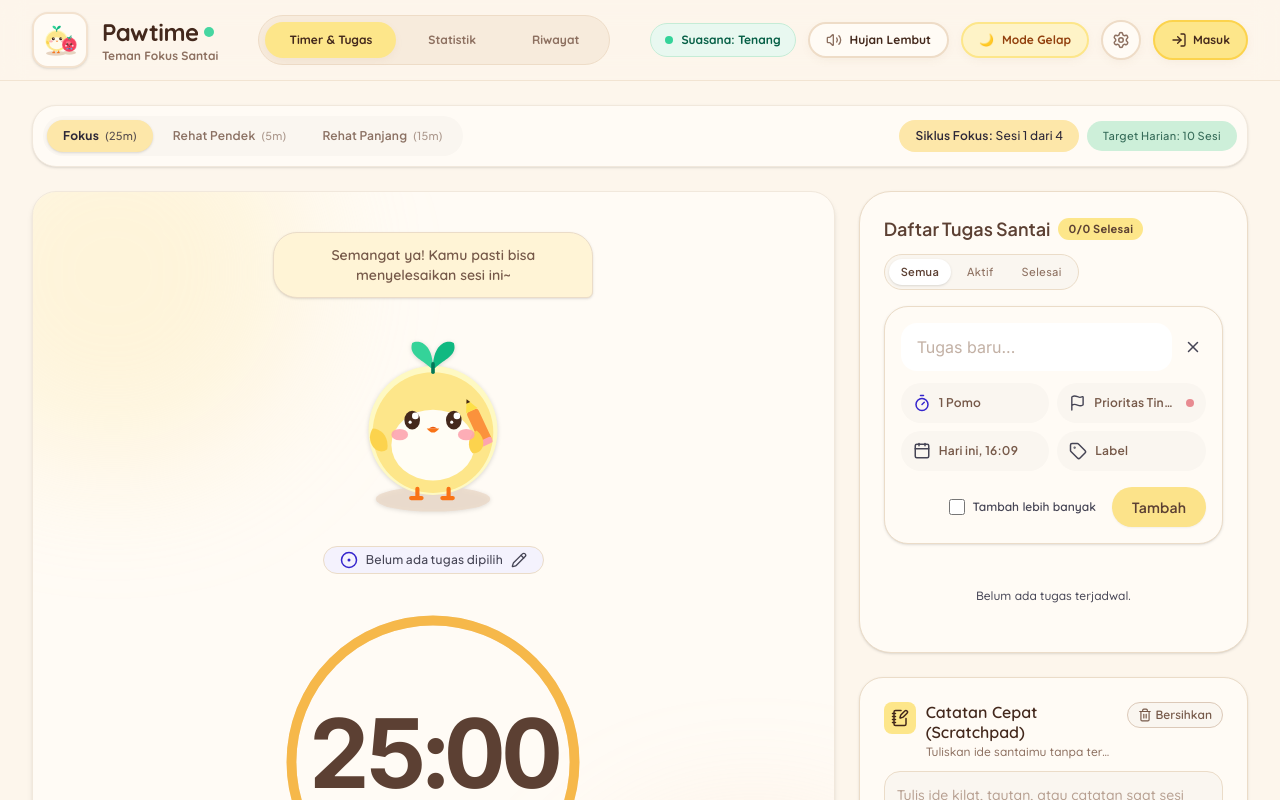
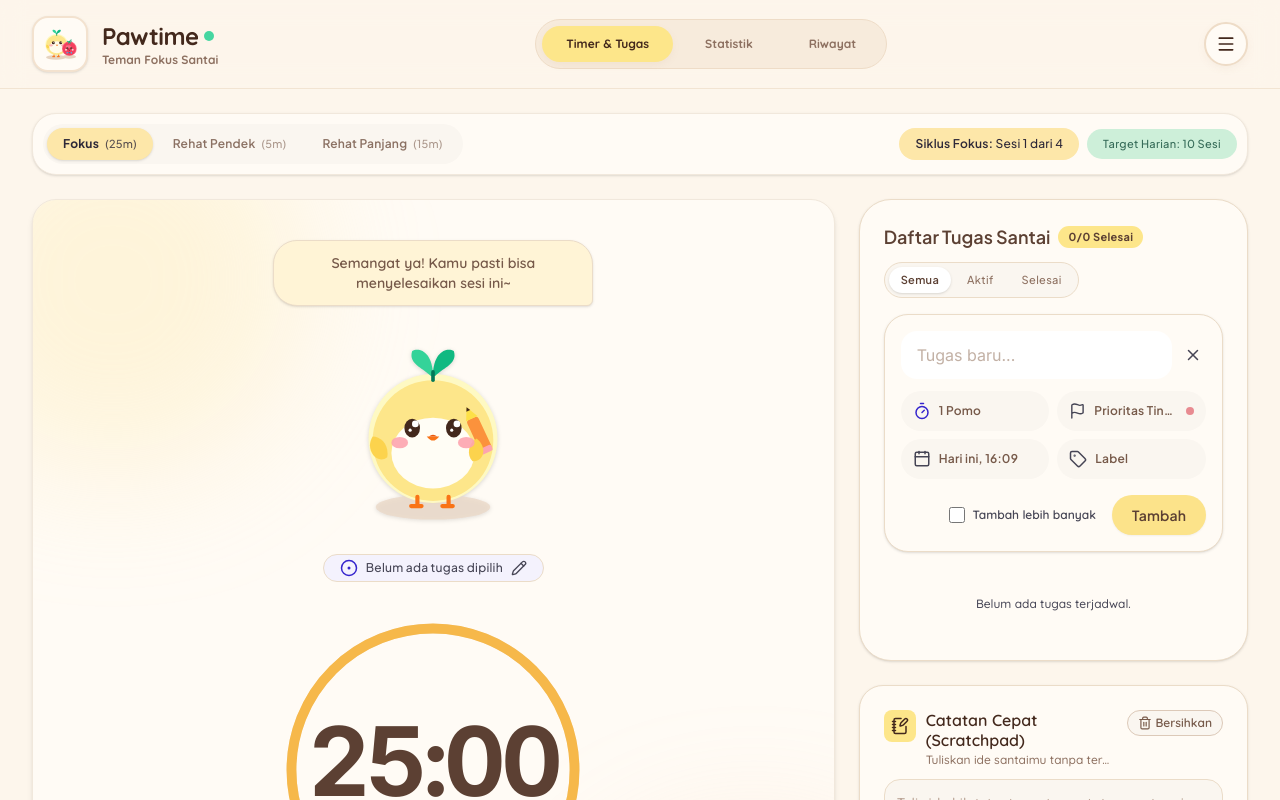
Before and after one commit to lviiiaa/Pawtime, a React (Vite) app: page / in a window 1280 px wide. Shown: the top 800 px of the page. Built offline with nearby package versions, Linux system fonts and the light colour scheme.

Commit message:
pembenaran kesekian

```diff
--- a/src/components/Header.jsx
+++ b/src/components/Header.jsx
@@ -108,7 +108,7 @@ export default function Header({
 
   return (
     <header className="sticky top-0 z-40 bg-[#FDF6EC]/90 dark:bg-[#181520]/90 backdrop-blur-md border-b border-[#F2E4D2] dark:border-[#2C243B] transition-colors">
-      <div className="max-w-[1280px] mx-auto px-3 sm:px-4 md:px-8 h-16 md:h-20 flex items-center justify-between gap-2 sm:gap-4">
+      <div className="w-full max-w-[1280px] mx-auto px-4 py-3 md:px-8 md:py-4 flex justify-between items-center gap-4">
         {/* Brand & karakter */}
         <button
           type="button"
@@ -147,7 +147,7 @@ export default function Header({
         </nav>
 
         {/* Kanan: suasana, ambien, tema, pengaturan, profil */}
-        <div className="hidden md:flex items-center gap-2.5 sm:gap-3">
+        <div className="hidden items-center gap-2.5 sm:gap-3">
           <div className="hidden xl:flex items-center gap-2 px-3.5 py-2 rounded-full bg-[#E8F8F0] dark:bg-[#1A382E] border border-[#C5ECD6] dark:border-[#225843] text-[#065F46] dark:text-[#7DE0B7] text-xs font-bold">
             <span className="w-2 h-2 rounded-full bg-[#34D399]" />
             <span>Suasana: {mood}</span>
@@ -205,21 +205,17 @@ export default function Header({
             </button>
           )}
         </div>
-        <div className="md:hidden flex items-center gap-1.5">
-          <button type="button" aria-label="Toggle Suara Ambien" aria-pressed={!ambientMuted} onClick={onToggleAmbient} className={`${pillBtn} w-10 h-10 flex items-center justify-center`}>
-            {ambientMuted ? <VolumeX className="w-4 h-4" /> : <Volume2 className="w-4 h-4" />}
-          </button>
-          <button type="button" aria-label="Pengaturan" onClick={() => setActiveTab('settings')} className={`${pillBtn} w-10 h-10 flex items-center justify-center`}>
-            <Settings className="w-4 h-4" />
-          </button>
-          <button type="button" aria-label="Buka menu navigasi" aria-expanded={mobileMenuOpen} onClick={() => setMobileMenuOpen((open) => !open)} className={`${pillBtn} w-10 h-10 flex items-center justify-center`}>
-            {mobileMenuOpen ? <X className="w-5 h-5" /> : <Menu className="w-5 h-5" />}
-          </button>
-        </div>
+        <button type="button" aria-label="Buka menu" aria-expanded={mobileMenuOpen} onClick={() => setMobileMenuOpen((open) => !open)} className={`${pillBtn} w-11 h-11 shrink-0 flex items-center justify-center`}>
+          {mobileMenuOpen ? <X className="w-5 h-5" /> : <Menu className="w-5 h-5" />}
+        </button>
       </div>
 
-      {mobileMenuOpen && <div className="md:hidden absolute top-16 left-3 right-3 z-50 rounded-2xl bg-[#FFFBF5] dark:bg-[#251E33] border border-[#EEDCC7] dark:border-[#382D4F] p-2 shadow-lg">
-        <button type="button" onClick={() => selectTab('settings')} className="w-full min-h-11 rounded-xl px-3 text-left text-sm font-bold text-[#8D7060] dark:text-[#A898B5] hover:bg-[#F7EBDC] dark:hover:bg-[#2F2740]">Pengaturan</button>
+      {mobileMenuOpen && <div className="absolute top-full left-4 right-4 z-50 rounded-2xl bg-[#FFFBF5] dark:bg-[#251E33] border border-[#EEDCC7] dark:border-[#382D4F] p-3 shadow-lg">
+        <div className="grid gap-2">
+          <button type="button" onClick={onToggleAmbient} className="min-h-11 rounded-xl px-3 flex items-center gap-3 text-left text-sm font-bold text-[#8D7060] dark:text-[#A898B5] hover:bg-[#F7EBDC] dark:hover:bg-[#2F2740]"><Volume2 className="w-4 h-4" />{ambientLabel}</button>
+          <button type="button" onClick={onToggleTheme} className="min-h-11 rounded-xl px-3 flex items-center gap-3 text-left text-sm font-bold text-[#8D7060] dark:text-[#A898B5] hover:bg-[#F7EBDC] dark:hover:bg-[#2F2740]"><span>{darkMode ? '☀️' : '🌙'}</span>{darkMode ? 'Mode Santai' : 'Mode Gelap'}</button>
+          <button type="button" onClick={() => selectTab('settings')} className="min-h-11 rounded-xl px-3 flex items-center gap-3 text-left text-sm font-bold text-[#8D7060] dark:text-[#A898B5] hover:bg-[#F7EBDC] dark:hover:bg-[#2F2740]"><Settings className="w-4 h-4" />Pengaturan</button>
+        </div>
       </div>}
 
       <nav className="md:hidden fixed bottom-0 inset-x-0 z-40 border-t border-[#EEDCC7] dark:border-[#382D4F] bg-[#FFFBF5]/95 dark:bg-[#1E1929]/95 backdrop-blur-lg px-2 pt-2 pb-[calc(0.5rem+env(safe-area-inset-bottom))] shadow-[0_-8px_24px_rgba(92,64,51,0.08)]" aria-label="Navigasi bawah">
```
